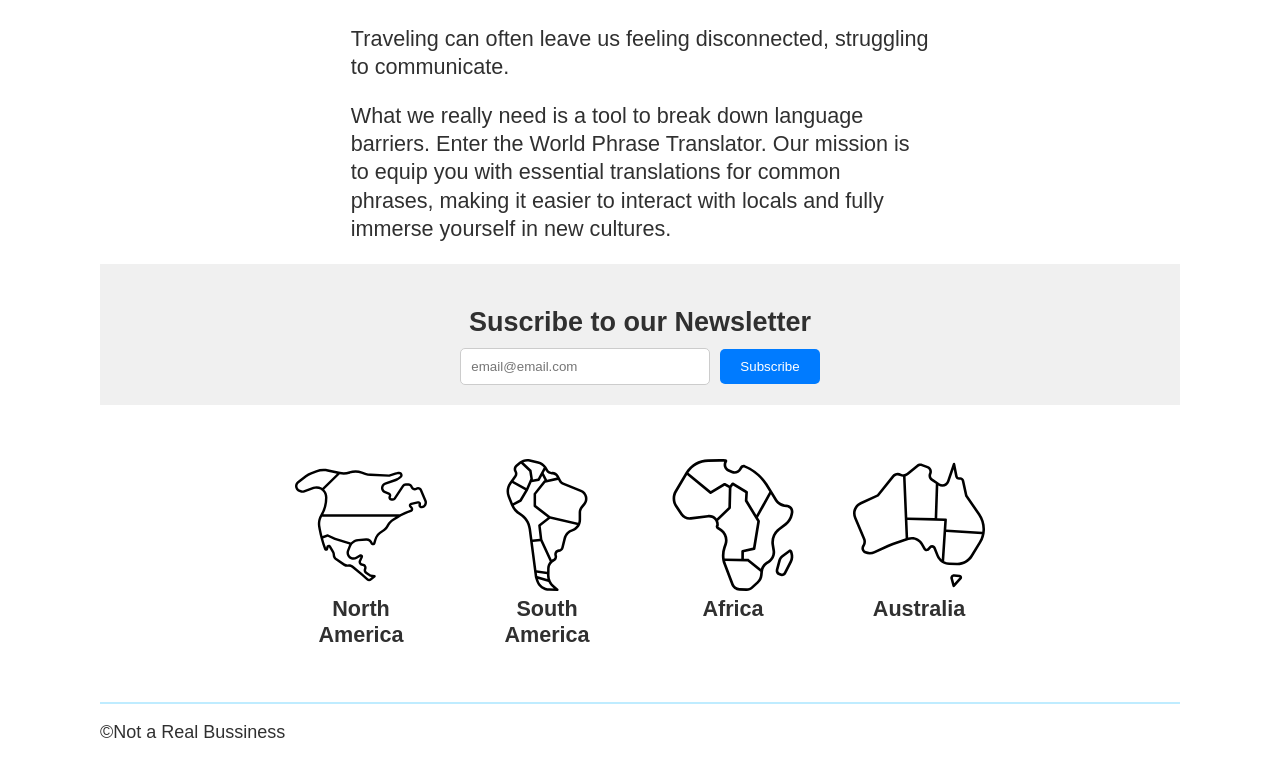
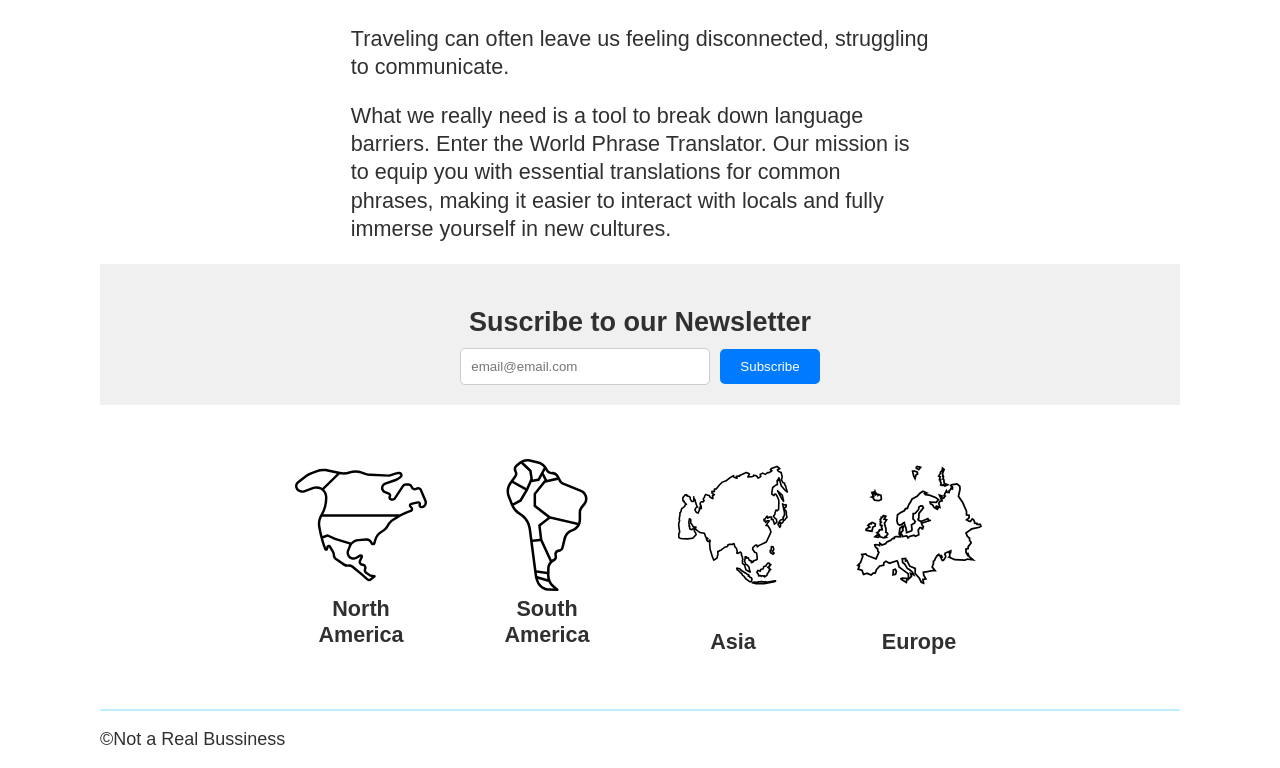
Before and after one commit to jackloosantamaria/wdd330finalproject, a plain HTML site: page index.html in a window 1280 px wide. Shown: the part 487-1255 px from the top of the page. Drawn offline with Linux system fonts and the light colour scheme.

Commit message:
updated asia and europe icon images

```diff
--- a/index.html
+++ b/index.html
@@ -53,16 +53,16 @@
 
                     <li>
                         <a href="">
-                            <img src="images/africa-map-svgrepo-com.svg" alt="Africa icon from SVG REPO">
-                            <h2>Africa</h2>
+                            <img src="images/asia.svg" alt="Asia Icon from Noun Project: Thanga Vignesh">
+                            <h2>Asia</h2>
                         </a>
                     </li>
 
 
                     <li>
                         <a href="">
-                            <img src="images/australia-map-svgrepo-com.svg" alt="Australia Icon from SVG REPO">
-                            <h2>Australia</h2>
+                            <img src="images/europe.svg" alt="Europe Icon from Noun Project: Thanga Vignesh">
+                            <h2>Europe</h2>
                         </a>
                     </li>
 
```
Also changed, not shown: images/asia.svg (added), images/europe.svg (added).
